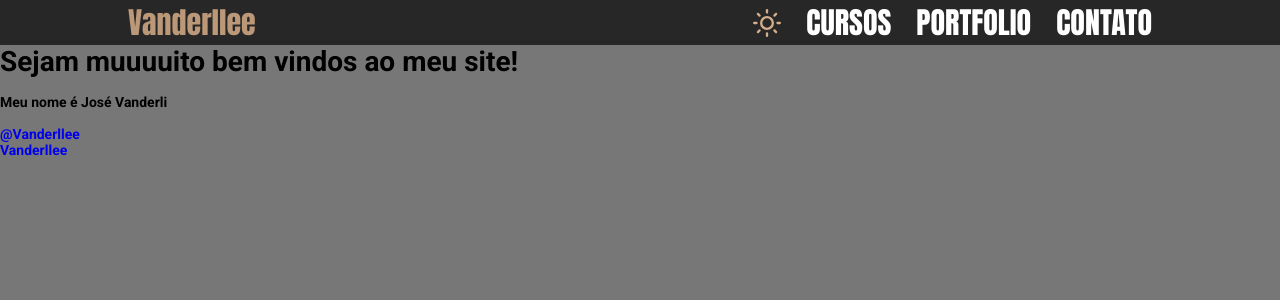
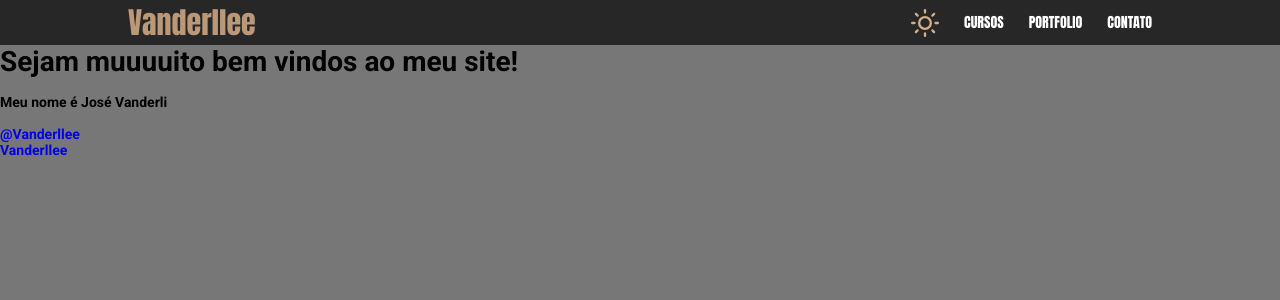
Before and after one commit to Vanderllee/Vanderllee, a React (Create React App) app: page / in a window 1280 px wide. Shown: the top 300 px of the page. Built offline with nearby package versions, Linux system fonts and the light colour scheme.

Commit message:
added MenuDrawer to project

```diff
--- a/src/components/NavBar/index.tsx
+++ b/src/components/NavBar/index.tsx
@@ -1,13 +1,21 @@
-import React from 'react';
-import { FiSun } from 'react-icons/fi';
+import React, { useState, useCallback } from 'react';
+import { FiSun, FiMenu, FiX } from 'react-icons/fi';
 
-import { Background, Container } from './styles';
+import { Background, Container, MenuDrawer } from './styles';
 
 const NavBar: React.FC = () => {
+  const [open, setOpen] = useState<boolean>(false);
+
+  const handleOpen = useCallback((): void => {
+    setOpen(!open);
+  }, [open]);
+
   return (
+    <>
       <Background>
         <Container>
           <p>Vanderllee</p>
+          <FiMenu size={28} color="#fff" onClick={handleOpen} />
           <ul>
             <FiSun size={28} color="#D4AE8B" />
             <li>Cursos</li>
@@ -15,7 +23,17 @@ const NavBar: React.FC = () => {
             <li>Contato</li>
           </ul>
         </Container>
+        <MenuDrawer isOpen={open}>
+          <FiX size={28} color="#fff" onClick={handleOpen} />
+          <ul>
+            <li>Cursos</li>
+            <li>Portfolio</li>
+            <li>Contato</li>
+            <FiSun size={28} color="#D4AE8B" />
+          </ul>
+        </MenuDrawer>
       </Background>
+    </>
   );
 };
 
--- a/src/components/NavBar/styles.ts
+++ b/src/components/NavBar/styles.ts
@@ -1,29 +1,82 @@
 import styled from 'styled-components';
 
+interface MenuDrawerProps {
+  isOpen: boolean;
+}
+
 export const Background = styled.div`
+  position: relative;
   background-color: #272727;
   color: #fff;
 `;
+
 export const Container = styled.div`
   margin: auto;
   width: 80vw;
   display: flex;
   flex-direction: row;
   justify-content: space-between;
+  align-items: center;
+  position: relative;
   p {
     font-family: 'Anton', Arial, Helvetica, Sans-serif;
     font-size: 30px;
     color: #bb9878;
   }
   li {
+    text-transform: uppercase;
+    margin-left: 25px;
     font-family: 'Anton', Arial, Helvetica, Sans-serif;
-    text-transform: uppercase;
-    font-size: 30px;
-    padding-left: 25px;
   }
   ul {
     display: flex;
     flex-direction: row;
     align-items: center;
   }
+  > SVG {
+    display: none;
+  }
+  @media (max-width: 700px) {
+    width: 90vw;
+    > SVG {
+      display: block;
+    }
+
+    ul {
+      display: none;
+    }
+  }
 `;
+
+export const MenuDrawer = styled.ul<MenuDrawerProps>`
+  position: absolute;
+  background-color: #272727;
+  top: 0px;
+  height: 100vh;
+  right: 0;
+  display: ${(props): string => (props.isOpen ? 'block' : 'none')};
+
+  svg:first-child {
+    height: 44px;
+    margin-left: calc(90% - 24px);
+  }
+
+  li {
+    text-transform: uppercase;
+    padding: 10px 0 10px 25px;
+    border-bottom: solid 1px #737373;
+    font-family: 'Anton', Arial, Helvetica, Sans-serif;
+
+    & + svg {
+      margin: 20px 0 0 25px;
+    }
+  }
+
+  @media (max-width: 700px) {
+    width: 50vw;
+  }
+
+  @media (max-width: 460px) {
+    width: 70vw;
+  }
+`;
```
Lines whose indentation alone changed are shown as unchanged.
